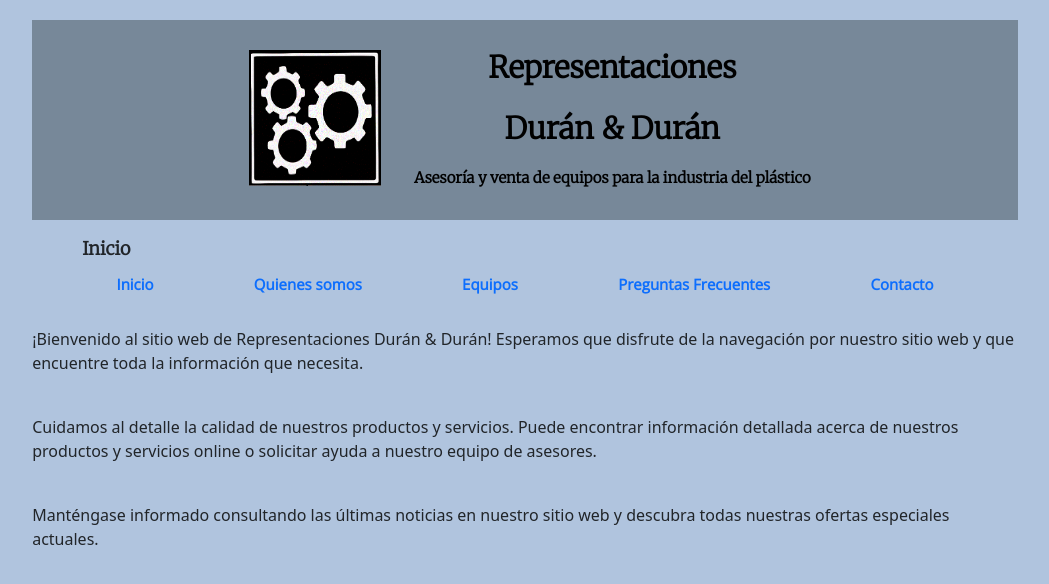
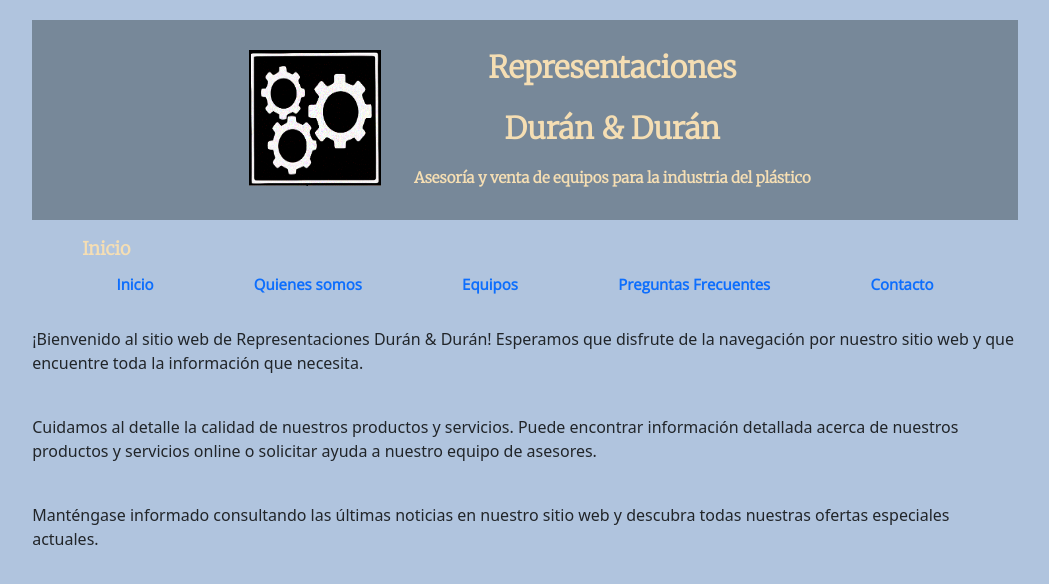
Before and after one commit to fxduranc/site, a website: page index.html in a window 1280 px wide. Shown: the top 584 px of the page, without its empty margins (115-1164 px from the left). Drawn offline with nearby package versions, Linux system fonts and the light colour scheme.

Commit message:
agregar hoja de estilo sass

```diff
--- /dev/null
+++ b/scss/style.scss
@@ -0,0 +1,7 @@
+header{
+    background-color: dimgrey;
+
+    p {
+        color:wheat;
+    }
+}
```
Also changed, not shown: package.json (added, +25 -0 lines), css/style.css, scss/style.css (added), scss/style.min.css (added), 2 other files.
